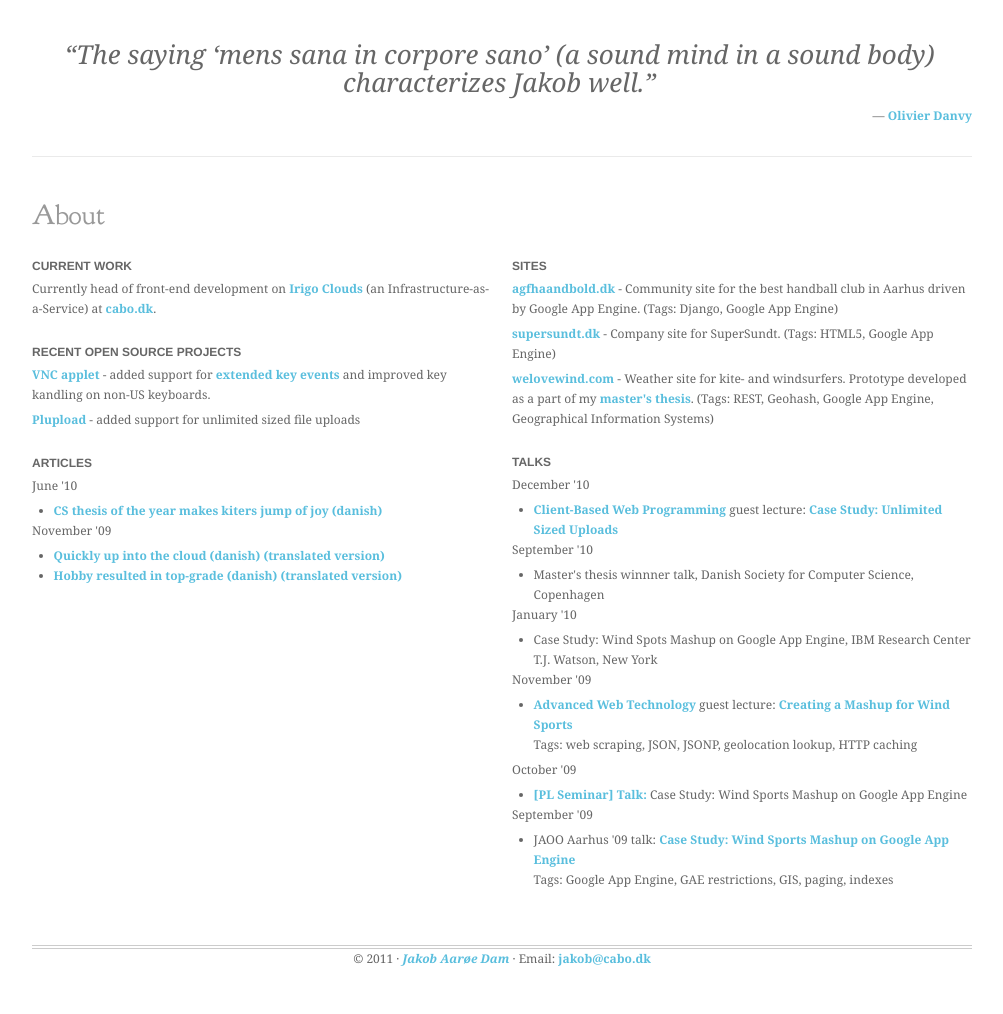
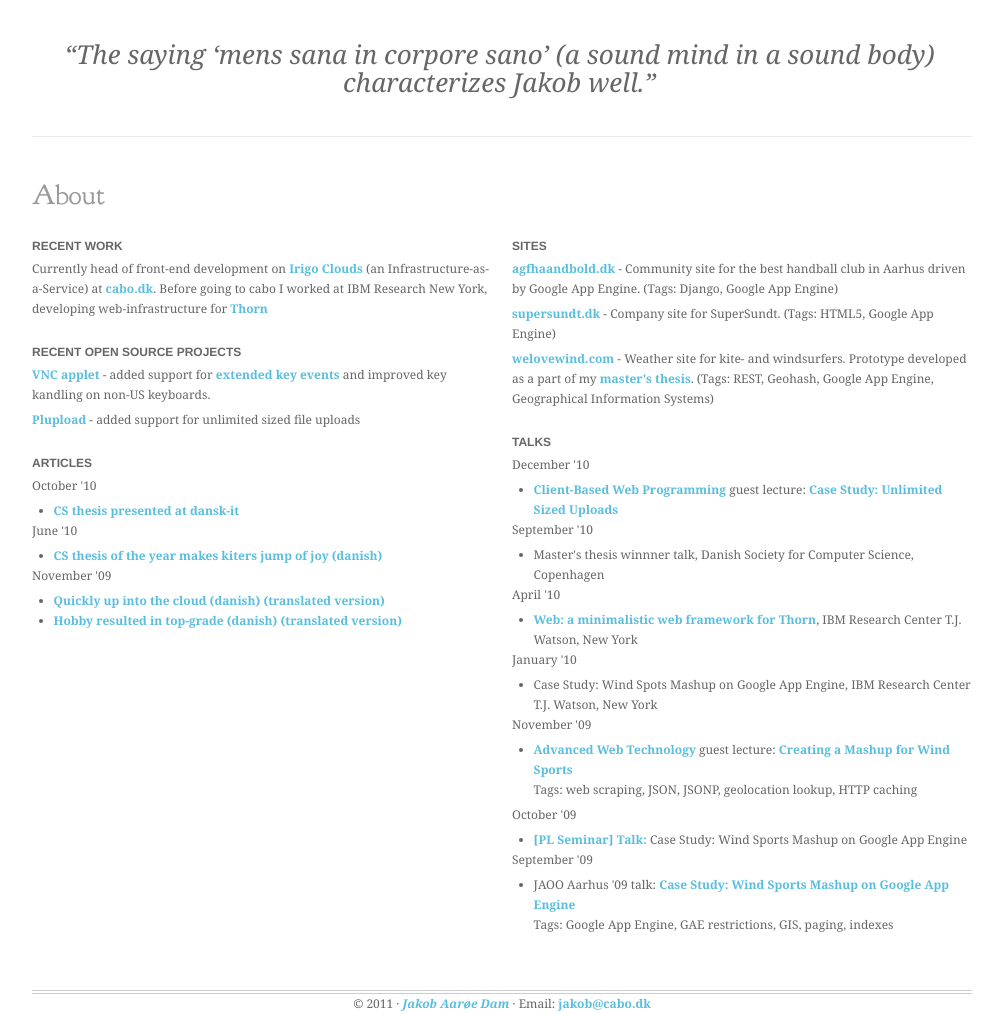
Before and after one commit to jakobadam/jakobdams, a Python web app: template templates/about.html in a window 1280 px wide. Shown: the part 168-1182 px from the top of the page, without its empty margins (138-1141 px from the left). Before the commit the page ends 1134 px from the top, so only its background shows below. Run offline with Jinja, Linux system fonts and the light colour scheme; the template is opened without the code that fills it, so the values that code supplies are empty; some libraries are stand-ins or nearby versions.

Commit message:
dansk-it added.

```diff
--- a/templates/about.html
+++ b/templates/about.html
@@ -7,20 +7,19 @@
 &#8220;The saying &#8216;mens sana in corpore sano&#8217; (a sound mind in a sound body)
 characterizes Jakob well.&#8221;
   </blockquote>
-  <div class="source">
-    &#8212; <a href="http://en.wikipedia.org/wiki/Olivier_Danvy">Olivier Danvy</a>
-  </div>
 </div>
 
 <div class="grid_12">
   <h2>About</h2>
 
   <div class="grid_6 alpha">
-  <h3>Current work</h3>
+  <h3>Recent work</h3>
   <p>Currently head of front-end development on
     <a href="http://www.cabo.dk/produkter-en/irigo-clouds-en">Irigo
       Clouds</a> (an Infrastructure-as-a-Service)
-      at <a href="http://cabo.dk">cabo.dk</a>.
+      at <a href="http://cabo.dk">cabo.dk</a>. Before going to cabo I
+      worked at IBM Research New York, developing web-infrastructure
+      for <a href="http://www.thorn-lang.org/">Thorn</a>
   </p>
 
   <h3>Recent Open Source Projects</h3>
@@ -33,7 +32,12 @@ characterizes Jakob well.&#8221;
     added support for unlimited sized file uploads
   </p>
     <h3>Articles</h3>
-    <p >June '10</p >
+    <p>October '10</p >
+    <ul>
+      <li><a href="http://dit.dk/aktuelt/specialeboers/specialer/Jacob%20Dam.aspx">CS thesis presented at dansk-it</a></li>
+    </ul>
+
+    <p>June '10</p >
     <ul>
       <li><a href="http://www.computerworld.dk/art/56448?a=exp&i=80">CS thesis of the year makes kiters jump of joy (danish)</a></li>
     </ul>
@@ -80,6 +84,11 @@ characterizes Jakob well.&#8221;
     </li>
   </ul>
 
+  <p>April '10</p>
+  <ul>
+    <li><a href="https://docs.google.com/present/edit?id=0ASNmFGurUy1tZGdtOHBya2tfMTgzZ2JzZ3pteG0&hl=en">Web: a minimalistic web framework for Thorn</a>, IBM Research Center T.J. Watson, New York</li>
+  </ul>
+
   <p>January '10</p>
   <ul>
     <li>Case Study: Wind Spots Mashup on Google App Engine, IBM Research Center T.J. Watson, New York</li>
```
